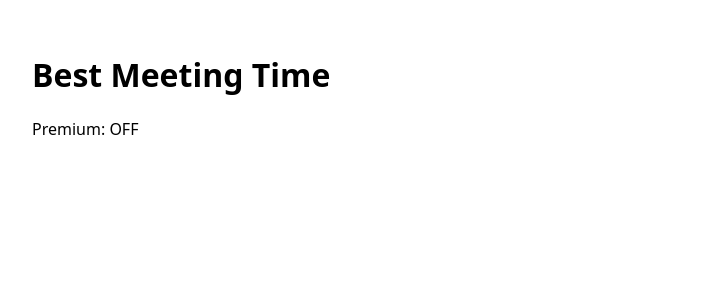
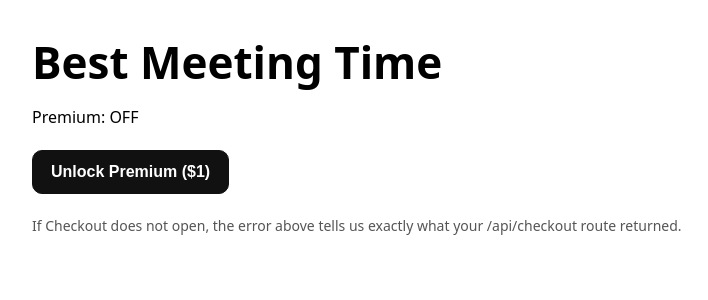
Before and after one commit to techtalk1282/Best-Meeting-Time, a Next.js app: page / in a window 1280 px wide. Shown: the top 300 px of the page, without its empty margins (0-708 px from the left). Built offline with nearby package versions, Linux system fonts and the light colour scheme.

Commit message:
feat: add Upgrade button and connect to Stripe checkout

```diff
--- a/app/page.tsx
+++ b/app/page.tsx
@@ -1,8 +1,82 @@
-export default function Home() {
+"use client";
+
+import { useState } from "react";
+
+export default function Page() {
+  const [loading, setLoading] = useState(false);
+  const [error, setError] = useState<string | null>(null);
+
+  async function startCheckout() {
+    try {
+      setError(null);
+      setLoading(true);
+
+      const res = await fetch("/api/checkout", {
+        method: "POST",
+        headers: { "Content-Type": "application/json" },
+        // If your API expects a body later, you can add it here.
+        body: JSON.stringify({}),
+      });
+
+      // Try to read JSON either way (helps debugging)
+      const data = await res.json().catch(() => ({}));
+
+      if (!res.ok) {
+        throw new Error(
+          data?.error ||
+            data?.message ||
+            `Checkout request failed (${res.status})`
+        );
+      }
+
+      const url = data?.url;
+      if (!url || typeof url !== "string") {
+        throw new Error("Checkout API did not return a valid 'url'.");
+      }
+
+      // Redirect to Stripe Checkout
+      window.location.href = url;
+    } catch (e: any) {
+      setError(e?.message || "Something went wrong starting checkout.");
+      setLoading(false);
+    }
+  }
+
   return (
-    <main style={{ padding: 32, fontFamily: "system-ui" }}>
-      <h1>Best Meeting Time</h1>
-      <p>Premium: OFF</p>
+    <main style={{ padding: 32, fontFamily: "system-ui, Arial, sans-serif" }}>
+      <h1 style={{ fontSize: 44, margin: 0 }}>Best Meeting Time</h1>
+
+      <p style={{ marginTop: 14, marginBottom: 22, fontSize: 16 }}>
+        Premium: OFF
+      </p>
+
+      <button
+        onClick={startCheckout}
+        disabled={loading}
+        style={{
+          padding: "12px 18px",
+          fontSize: 16,
+          fontWeight: 700,
+          cursor: loading ? "not-allowed" : "pointer",
+          borderRadius: 10,
+          border: "1px solid #111",
+          background: loading ? "#ddd" : "#111",
+          color: loading ? "#555" : "#fff",
+        }}
+      >
+        {loading ? "Opening Checkout..." : "Unlock Premium ($1)"}
+      </button>
+
+      {error && (
+        <p style={{ marginTop: 14, color: "crimson", fontSize: 14 }}>
+          {error}
+        </p>
+      )}
+
+      <p style={{ marginTop: 22, color: "#555", fontSize: 14 }}>
+        If Checkout does not open, the error above tells us exactly what your
+        /api/checkout route returned.
+      </p>
     </main>
   );
 }
```
